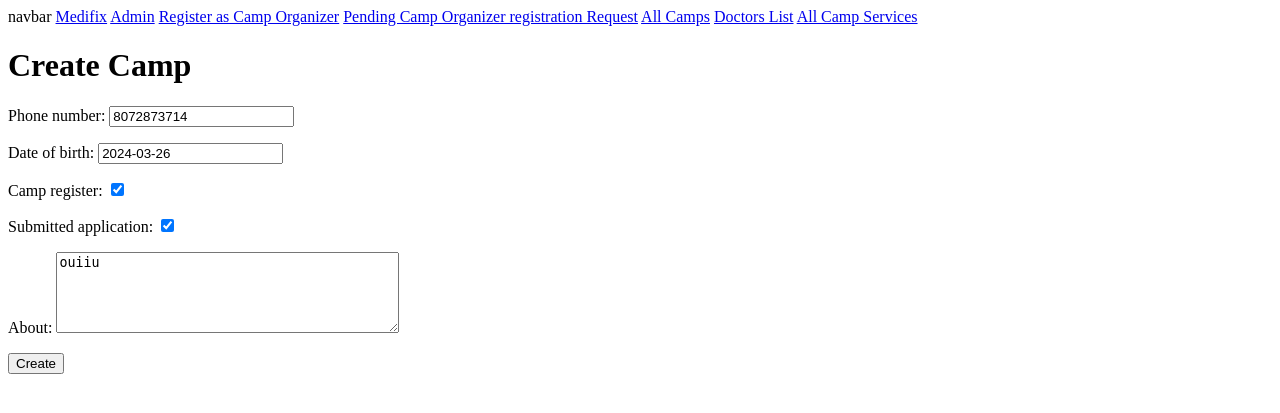
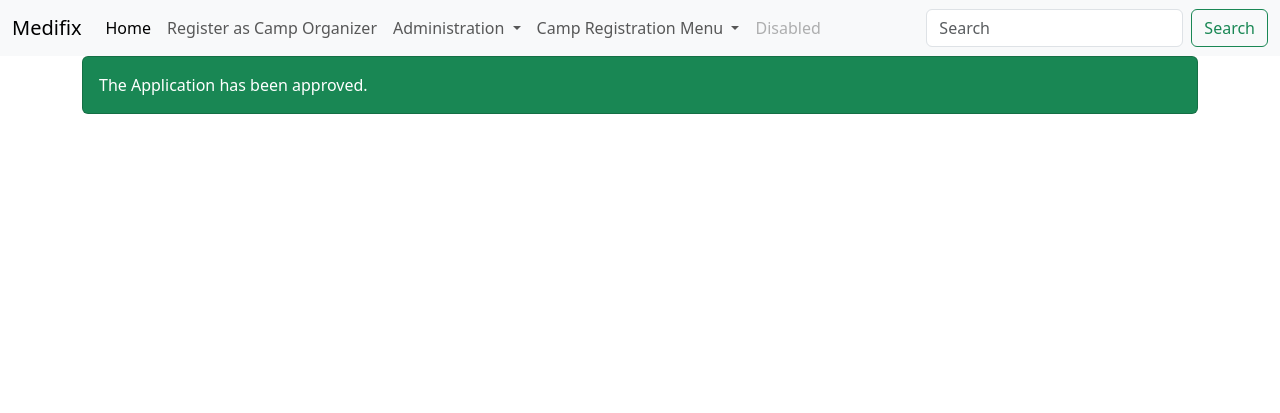
Before and after one commit to Harsha0304/Medifix, a Django app: page /camp_register/ in a window 1280 px wide. Shown: the top 413 px of the page. Run offline with Django 5.2, Linux system fonts and the light colour scheme; a user stored in the database is signed in; data comes from the database, SQL or seed files in the repository; both versions use the stored data as it was after the commit.

Commit message:
16th Staging Update.
This is 16th Staging Update.

```diff
--- a/templates/base.html
+++ b/templates/base.html
@@ -7,28 +7,75 @@
     <title>{% block pagetitle %}{% endblock %}</title>
     <link rel="stylesheet" href="https://cdnjs.cloudflare.com/ajax/libs/leaflet/1.9.4/leaflet.css" />
     <script src="https://cdnjs.cloudflare.com/ajax/libs/leaflet/1.9.4/leaflet.js"></script>
+    <link href="https://cdn.jsdelivr.net/npm/bootstrap@5.3.3/dist/css/bootstrap.min.css" rel="stylesheet"
+        integrity="sha384-QWTKZyjpPEjISv5WaRU9OFeRpok6YctnYmDr5pNlyT2bRjXh0JMhjY6hW+ALEwIH" crossorigin="anonymous">
+    <script src="https://cdn.jsdelivr.net/npm/bootstrap@5.3.3/dist/js/bootstrap.bundle.min.js"
+        integrity="sha384-YvpcrYf0tY3lHB60NNkmXc5s9fDVZLESaAA55NDzOxhy9GkcIdslK1eN7N6jIeHz"
+        crossorigin="anonymous"></script>
     <style>
-        #map { height: 400px; }
+        #map {
+            height: 400px;
+        }
     </style>
 </head>
 
 <body>
-    navbar
-
-    <a href="{% url 'home' %}">Medifix</a>
-    <a class="nav-link" href="{% url 'admin:index' %}" aria-disabled="true" target="_blank">Admin</a>
-    <a class="dropdown-item" href="{% url 'camp_register' %}">Register as Camp Organizer</a>
+    <nav class="navbar navbar-expand-lg bg-body-tertiary">
+        <div class="container-fluid">
+            <a href="{% url 'home' %}" class="navbar-brand">Medifix</a>
+            <button class="navbar-toggler" type="button" data-bs-toggle="collapse"
+                data-bs-target="#navbarSupportedContent" aria-controls="navbarSupportedContent" aria-expanded="false"
+                aria-label="Toggle navigation">
+                <span class="navbar-toggler-icon"></span>
+            </button>
+            <div class="collapse navbar-collapse" id="navbarSupportedContent">
+                <ul class="navbar-nav me-auto mb-2 mb-lg-0">
+                    <li class="nav-item">
+                        <a class="nav-link active" aria-current="page" href="{% url 'home' %}">Home</a>
+                    </li>
+                    <li class="nav-item">
+                        <a class="nav-link" href="{% url 'camp_register' %}">Register as Camp Organizer</a>
+                    </li>
                     {% if user.is_superuser %}
-    <a class="dropdown-item" href="{% url 'camp_organizer_request' %}">Pending Camp Organizer registration Request</a>
+                    <li class="nav-item dropdown">
+                        <a class="nav-link dropdown-toggle" href="#" role="button" data-bs-toggle="dropdown"
+                            aria-expanded="false">
+                            Administration
+                        </a>
+                        <ul class="dropdown-menu">
+                            <li><a class="dropdown-item" href="{% url 'camp_organizer_request' %}">Pending Camp Organizer registration Request</a></li>
+                            <li><a class="dropdown-item" href="{% url 'admin:index' %}" target="_blank">Admin</a></li>
+                        </ul>
+                    </li>
                     {% endif %}
                     {% if request.user.profile.camp_register == True %}
-    <a class="dropdown-item" href="{% url 'my_camps' %}">All Camps</a>
-    <a class="dropdown-item" href="{% url 'list_user_doctors' %}">Doctors List</a>
-    <a class="dropdown-item" href="{% url 'list_user_camp_services' %}">All Camp Services</a>
+                    <li class="nav-item dropdown">
+                        <a class="nav-link dropdown-toggle" href="#" role="button" data-bs-toggle="dropdown"
+                            aria-expanded="false">
+                            Camp Registration Menu
+                        </a>
+                        <ul class="dropdown-menu">
+                            <li><a class="dropdown-item" href="{% url 'my_camps' %}">All Camps</a></li>
+                            <li><a class="dropdown-item" href="{% url 'list_user_doctors' %}">Doctors List</a></li>
+                            <li><a class="dropdown-item" href="{% url 'list_user_camp_services' %}">All Camp Services</a></li>
+                        </ul>
+                    </li>
                     {% endif %}
-
+                    <li class="nav-item">
+                        <a class="nav-link disabled" aria-disabled="true">Disabled</a>
+                    </li>
+                </ul>
+                <form class="d-flex" role="search">
+                    <input class="form-control me-2" type="search" placeholder="Search" aria-label="Search">
+                    <button class="btn btn-outline-success" type="submit">Search</button>
+                </form>
+            </div>
+        </div>
+    </nav>
+    <div class="container">
         {% block content %}
         {% endblock %}
+    </div>
 </body>
 
 </html>
--- a/templates/camp/camp_register.html
+++ b/templates/camp/camp_register.html
@@ -2,10 +2,41 @@
 {% load static %}
 {% block pagetitle %}Medifix - Camp Register{% endblock %}
 {% block content %}
-<h1>Create Camp</h1>
+{% if submitted_application %}
+    {% if camp_register %}
+    <div class="card bg-success text-white">
+        <div class="card-body">
+            The Application has been approved.
+        </div>
+    </div>
+    {% else %}
+    <div class="card bg-primary text-white">
+    <div class="card-body">
+        The Application has been submitted and awating for approval.
+    </div>
+</div>
+    {% endif %}
+
+{% else %}
 <form method="post">
     {% csrf_token %}
-    {{ form.as_p }}
-    <button type="submit">Create</button>
+    <legend>Register as a Camp Organizer</legend>
+    <h6>Fill out the below Form......</h6>
+    <div class="mb-3">
+        <label for="MobileNumber" class="form-label">Mobile Number</label>
+        {{ form.phone_number}}
+    </div>
+    <div class="mb-3">
+        <label for="DateOfBirth" class="form-label">Date Of Birth</label>
+        {{ form.date_of_birth}}
+    </div>
+    <div class="mb-3">
+        <label for="About" class="form-label">About Yourself</label>
+        {{ form.about}}
+        <div id="abouthelp" class="form-text">Tell about yourself, so we can get a understading upon you.</div>
+    </div>
+    <button type="submit" class="btn btn-primary">Submit</button>
+    <a href="{% url 'home' %}" class="btn btn-danger">Go back</a>
 </form>
+{% endif %}
 {% endblock %}
```
Also changed, not shown: db.sqlite3. Lines whose indentation alone changed are shown as unchanged.
